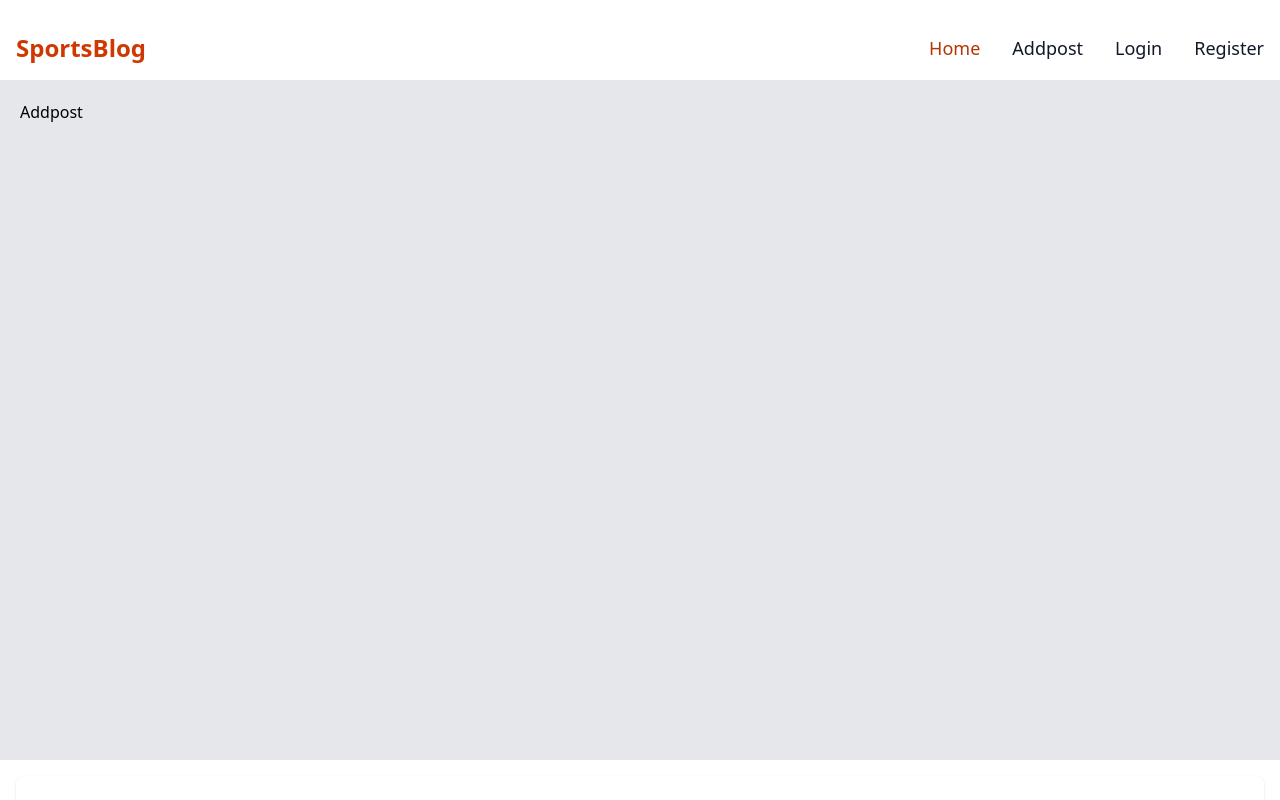
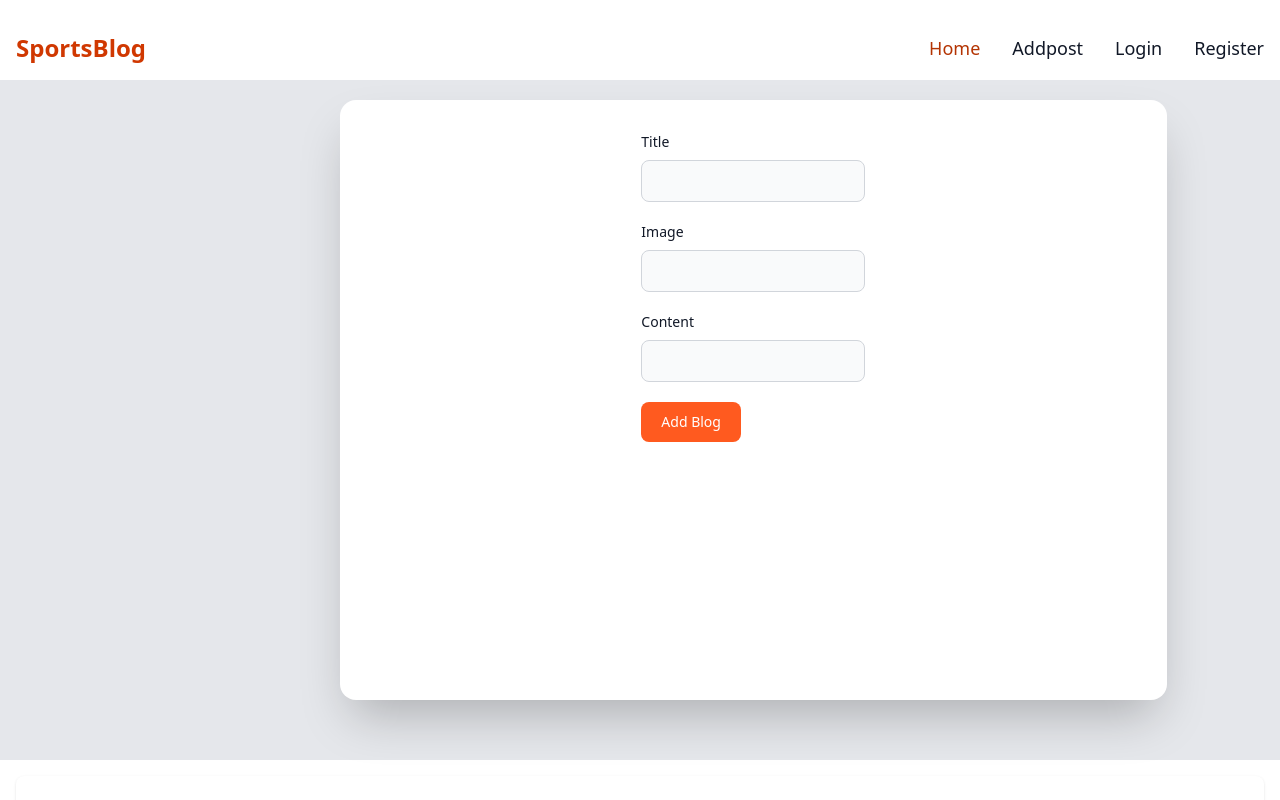
Before and after one commit to Timonditi/new-blog, a React (Create React App) app in the folder client/: page /Addpost in a window 1280 px wide. Shown: the top 800 px of the page. Built offline with nearby package versions, Linux system fonts and the light colour scheme; no server answers.

Commit message:
addpost page done

```diff
--- a/client/src/Pages/Addpost.jsx
+++ b/client/src/Pages/Addpost.jsx
@@ -1,7 +1,49 @@
-import React from 'react'
+import React, { useContext, useState } from 'react'
+import { AuthContext } from '../Context/AuthContext'
+import { PostContext } from '../Context/PostContext'
 
 export default function Addpost() {
+  const {current_user} = useContext(AuthContext)
+  const {Addpost} = useContext(PostContext)
+
+  const [title, setTitle] = useState("")
+  const [image, setImage] = useState("")
+  const [content, setContent] = useState("")
+
+  const handleSubmit = (e) =>{
+    e.preventDefault()
+
+      Addpost(title, image, content)
+  }
+
   return (
-    <div>Addpost</div>
+    <div>
+      {
+        current_user && current_user?
+        <div className='bg-white ml-80 rounded-2xl shadow-2xl flex flex-r w-2/3 max-w-4xl min-h-[75vh]'>
+          <form onSubmit={handleSubmit} className="max-w-sm mx-auto">
+            <div className="mb-5 pt-8">
+              <label  className="block mb-2 text-sm font-medium text-gray-900 dark:text-white">
+                Title</label>
+              <input type="text" value={title} onChange={(e)=> setTitle(e.target.value)} className=" bg-gray-50 border border-gray-300 text-gray-900 text-sm rounded-lg focus:ring-orange-500 focus:border-orange-500 block w-full p-2.5 dark:bg-gray-700 dark:border-gray-600 dark:placeholder-gray-400 dark:text-white dark:focus:ring-orange-500 dark:focus:border-orange-500 " required/>
+            </div>
+            <div className="mb-5">
+              <label  className="block mb-2 text-sm font-medium text-gray-900 dark:text-white">
+                Image</label>
+              <input type="text" value={image} onChange={(e)=> setImage(e.target.value)} className=" bg-gray-50 border border-gray-300 text-gray-900 text-sm rounded-lg focus:ring-orange-500 focus:border-orange-500 block w-full p-2.5 dark:bg-gray-700 dark:border-gray-600 dark:placeholder-gray-400 dark:text-white dark:focus:ring-orange-500 dark:focus:border-orange-500 " required/>
+            </div>
+            <div className="mb-5">
+              <label  className="block mb-2 text-sm font-medium text-gray-900 dark:text-white">
+                Content</label>
+              <input type="text" value={content} onChange={(e)=> setContent(e.target.value)} className=" bg-gray-50 border border-gray-300 text-gray-900 text-sm rounded-lg focus:ring-orange-500 focus:border-orange-500 block w-full p-2.5 dark:bg-gray-700 dark:border-gray-600 dark:placeholder-gray-400 dark:text-white dark:focus:ring-orange-500 dark:focus:border-orange-500 " required/>
+            </div>
+            <button type="submit" className="text-white bg-orange-500 hover:bg-orange-500 focus:ring-4 focus:outline-none focus:ring-orange-300 font-medium rounded-lg text-sm px-5 py-2.5 text-center dark:bg-orange-600 dark:hover:bg-orange-700 dark:focus:ring-orange-800">
+              Add Blog</button>
+          </form>
+
+        </div>:
+        <p className='text-red-900 text-centre' >Not Authorized to view this page</p>
+      }
+    </div>
   )
 }
```
